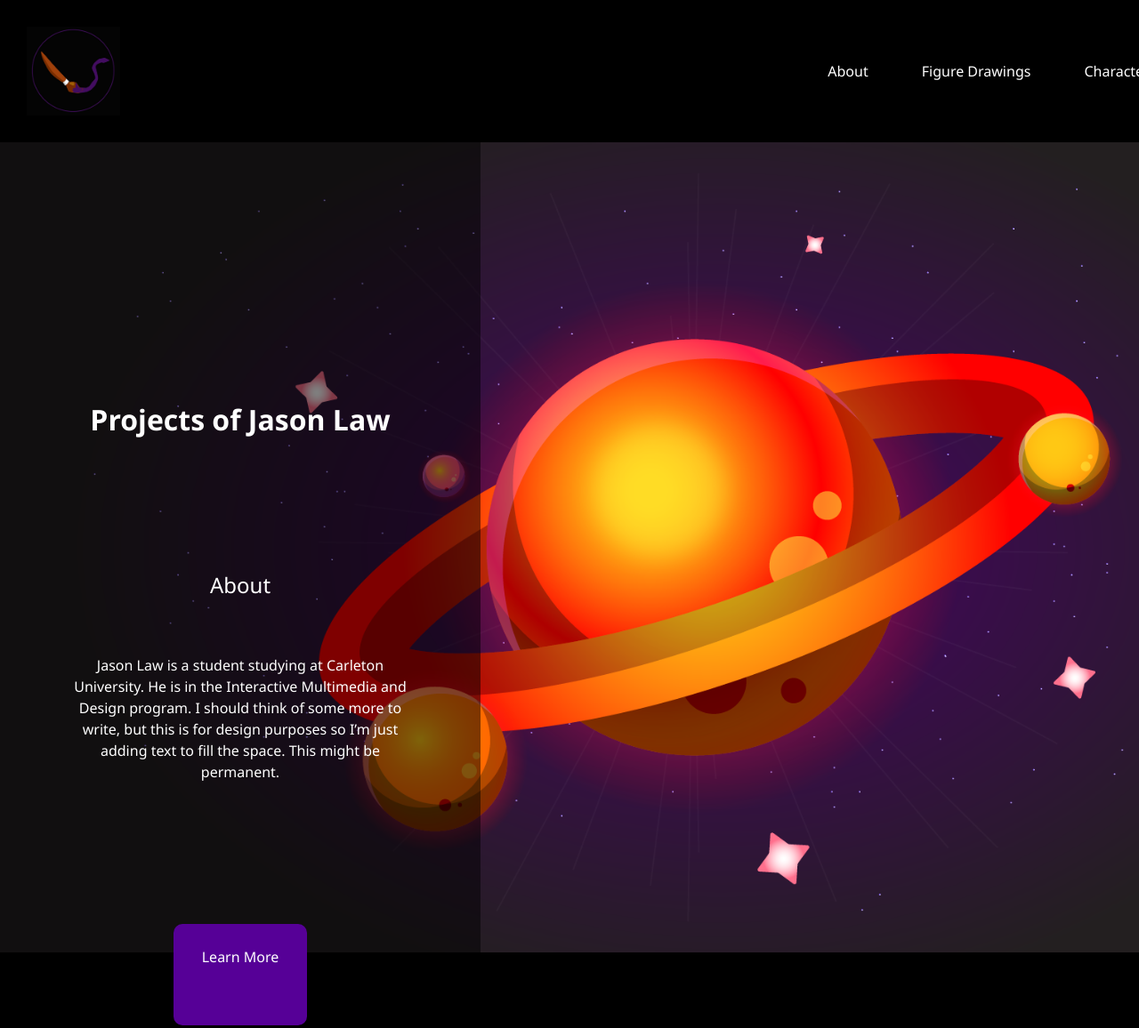
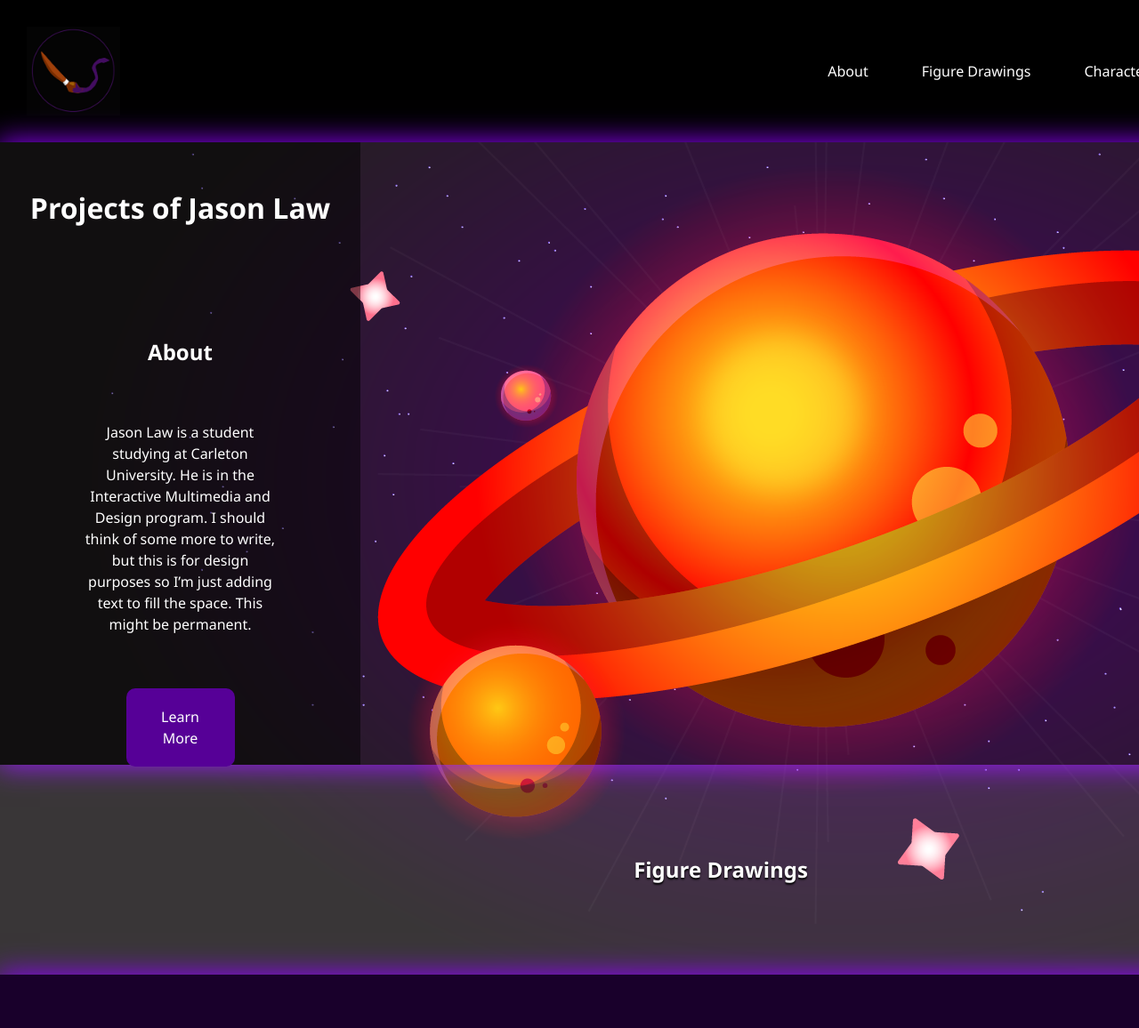
Before and after one commit to imd1005-web-development-winter-2023/assignment-02-RoboRaccoon, a plain HTML site: page index.html in a window 1280 px wide. Shown: the top 1156 px of the page at 89% size. Drawn offline with Linux system fonts and the light colour scheme.

Commit message:
Added a paralax, and backgound chages

```diff
--- a/index.html
+++ b/index.html
@@ -38,6 +38,7 @@
     -->
 
     <div class="page">
+
       <!-- Header Section -->
       <header>
         <!--<h2 class="sr-only">Site header</h2>-->
@@ -71,22 +72,20 @@
 
           <div class = main--hero>
 
-            <img
-              class="img"
-              src="./images/Orange Planet (Background).png"
-              alt="Orange Planet Background"
-            />
-
-            <div class="box"></div>
+            <div class="box">
               <h1>Projects of Jason Law</h1>
 
-              <h2>About</h2>
+              <div class="about">
 
-              <p>
-                Jason Law is a student studying at Carleton University. He is in the Interactive Multimedia and Design program. I should think of some  more to write, but this is for design purposes so I’m just adding text to fill the space. This might be permanent.
-              </p>
+                <h2>About</h2>
 
-              <a class="button" href="#">Learn More</a>
+                <p>
+                  Jason Law is a student studying at Carleton University. He is in the Interactive Multimedia and Design program. I should think of some  more to write, but this is for design purposes so I’m just adding text to fill the space. This might be permanent.
+                </p>
+
+                <a class="button" href="#">Learn More</a>
+              </div>
+            </div>
           </div>
 
         <!-- Content Section 1 - Figure Drawings -->
--- a/style.css
+++ b/style.css
@@ -24,6 +24,7 @@
 header {
   background-color: black;
   padding: 30px 30px;
+
 }
 
 .header--banner {
@@ -67,68 +68,57 @@ header {
 
 /* Main Section */
 main {
-  align-self: center;
+  align-self: space-between;
   color: white;
 }
 
 /* Hero Section */
 .main--hero {
-  display: grid;
-  grid-template-rows: repeat(10, 1fr);
-  grid-template-columns: repeat(9, 1fr);
+  display: flex;
+  padding-right: 75%;
+  box-shadow: 0px 0px 30px 2px #8900f2;
 }
 
 .main--hero .box {
-  grid-row-start: 1;
-  grid-row-end: -1;
-  grid-column-start: 1;
-  grid-column-end: 4;
+  display: flex;
+  flex-direction: column;
+  justify-content: space-around;
+  height: 700px;
   background-color: rgba(0, 0, 0, 0.5);
-}
-
-.main--hero .img {
-  grid-row-start: 1;
-  grid-row-end: -1;
-  grid-column-start: 1;
-  grid-column-end: -1;
 }
 
 /* h1 */
 .main--hero h1 {
-  grid-row-start: 3;
-  grid-column-start: 1;
-  grid-column-end: 4;
+  padding-top: 50px;
+  padding-bottom: 50px;
 }
 
 /* About */
+
+.main--hero .about {
+  display: flex;
+  flex-direction: column;
+  padding: 50px;
+}
+
 .main--hero h2 {
-  grid-row-start: 4;
-  grid-column-start: 1;
-  grid-column-end: 4;
-  padding-top: 3rem;
-  font-weight: 500;
+  padding: 20px;
 }
 
 /* About description */
 .main--hero p {
-  grid-row-start: 5;
-  grid-column-start: 1;
-  grid-column-end: 4;
-  padding-left: 5rem;
-  padding-right: 5rem;
-  font-weight: 200;
+  padding: 40px;
+  font-weight: 100;
 }
 
 /* Learn More Button */
 .main--hero .button {
-  grid-row-start: 7;
-  grid-column-start: 2;
-  grid-column-end: 3;
-
+  padding: 20px;
+  margin-top: 20px;
+  margin-bottom: 20px;
+  margin-left: 30%;
+  margin-right: 30%;
   border-radius: 10px;
-  margin: 15px;
-  padding-top: 25px;
-
   font-weight: 100;
   color: white;
   background-color: #560097;
@@ -137,14 +127,9 @@ main {
 }
 
 .main--hero .button:hover {
-  grid-row-start: 7;
-  grid-column-start: 2;
-  grid-column-end: 3;
 
   border-radius: 10px;
-  padding-top: 25px;
   font-weight: 100;
-
   color: #8900f2;
   background-color: white;
   text-decoration: underline;
@@ -153,11 +138,13 @@ main {
 /* Section 1 - Figure Drawings*/
 
 .section--1 h2 {
+  background-color: rgb(255, 255, 255, 0.1);
+  text-shadow: 0px 2px 2px black;
   padding: 100px;
 }
 
 .section--1 .main {
-  background-color: #19002b;
+  background-color: rgb(25, 0, 43);
   box-shadow: 0px 0px 30px 2px #8900f2;
 }
 
@@ -204,6 +191,8 @@ main {
 
 .section--2 h2 {
   padding: 100px;
+  background-color: rgb(255, 255, 255, 0.1);
+  text-shadow: 0px 2px 2px black;
 }
 
 .section--2 .characters {
@@ -216,7 +205,7 @@ main {
   padding: 60px;
   gap: 100px;
 
-  background-color: #19002b;
+  background-color: rgb(25, 0, 43, 0.8);
   box-shadow: 0px 0px 30px 2px #8900f2;
 }
 
@@ -242,7 +231,7 @@ main {
   gap: 20px;
   font-weight: 100;
   border-radius: 10px;
-  background-color: rgb(137, 0, 242, 0.1);
+  background-color: rgb(86, 0, 151, 0.6);
 }
 
 .section--2
@@ -289,6 +278,8 @@ main {
 /* Section 3 - Photography */
 
 .section--3 h2 {
+  background-color: rgb(255, 255, 255, 0.1);
+  text-shadow: 0px 2px 2px black;
   padding: 100px;
 }
 
@@ -327,18 +318,29 @@ main {
   text-align: left;
 }
 
-/* Card 1 */
-.section--3 .card-1 {
+.section--3
+.photo-1,
+.photo-2,
+.photo-3 {
+  width: 1000px;
+  transition: 0.5s;
+}
+
+.section--3
+.photo-1:hover,
+.photo-2:hover,
+.photo-3:hover {
+  filter:contrast(120%);
+}
+
+/* Card 1 and 3*/
+.section--3 .card-1, .card-3 {
   display: flex;
   flex-direction: row;
 
   /*overflow: hidden; is used to make sure the conrens are rounded on the card*/
   overflow: hidden;
   border-radius: 10px;
-}
-
-.section--3 .photo-1 {
-  max-width: 1000px;
 }
 
 /* Card 2 */
@@ -351,23 +353,6 @@ main {
   border-radius: 10px;
 }
 
-.section--3 .photo-2 {
-  max-width: 1000px;
-}
-
-/* Card 3 */
-
-.section--3 .card-3 {
-  display: flex;
-  flex-direction: row;
-
-  overflow: hidden;
-  border-radius: 10px;
-}
-
-.section--3 .photo-3 {
-  max-width: 1000px;
-}
 
 /* Footer Section */
 
@@ -376,7 +361,7 @@ footer {
   flex-direction: column;
   padding: 30px;
   color: white;
-  background-color: black;
+  background-color: rgb(0, 0, 0, 0.5);
 }
 
 /* Contact Area */
@@ -547,6 +532,10 @@ footer {
   padding-top: 50px;
   padding-bottom: 25px;
   margin-top: 100px;
+  margin-bottom: -30px;
+  margin-left: -30px;
+  margin-right: -30px;
+  background-color: black;
   border-top: 2px solid white;
 }
 
@@ -554,6 +543,7 @@ footer {
   display: flex;
   justify-content: flex-start;
   height: 100px;
+  padding-left: 50px;
 }
 
 .footer--banner--nav ul {
@@ -592,7 +582,7 @@ footer {
 }
 
 .footer--copyright {
-  padding: 20px;
+  padding-right: 50px;
   font-weight: 100;
   font-size: small;
   color: white;
@@ -601,7 +591,14 @@ footer {
 body {
   text-align: center;
   font-family:'Segoe UI', Tahoma, Geneva, Verdana, sans-serif;
-  background-color: black;
   min-height: 100%;
   min-width: 100%;
+  background-color: black;
+
+  /* making the orange planet a paralax */
+  background-image: url("images/Orange_Plane.png");
+  height: 100%;
+  background-attachment: fixed;
+  background: cover;
+
 }
```
Also changed, not shown: images/Orange_Plane.png (renamed from images/Orange Planet (Background).png).
